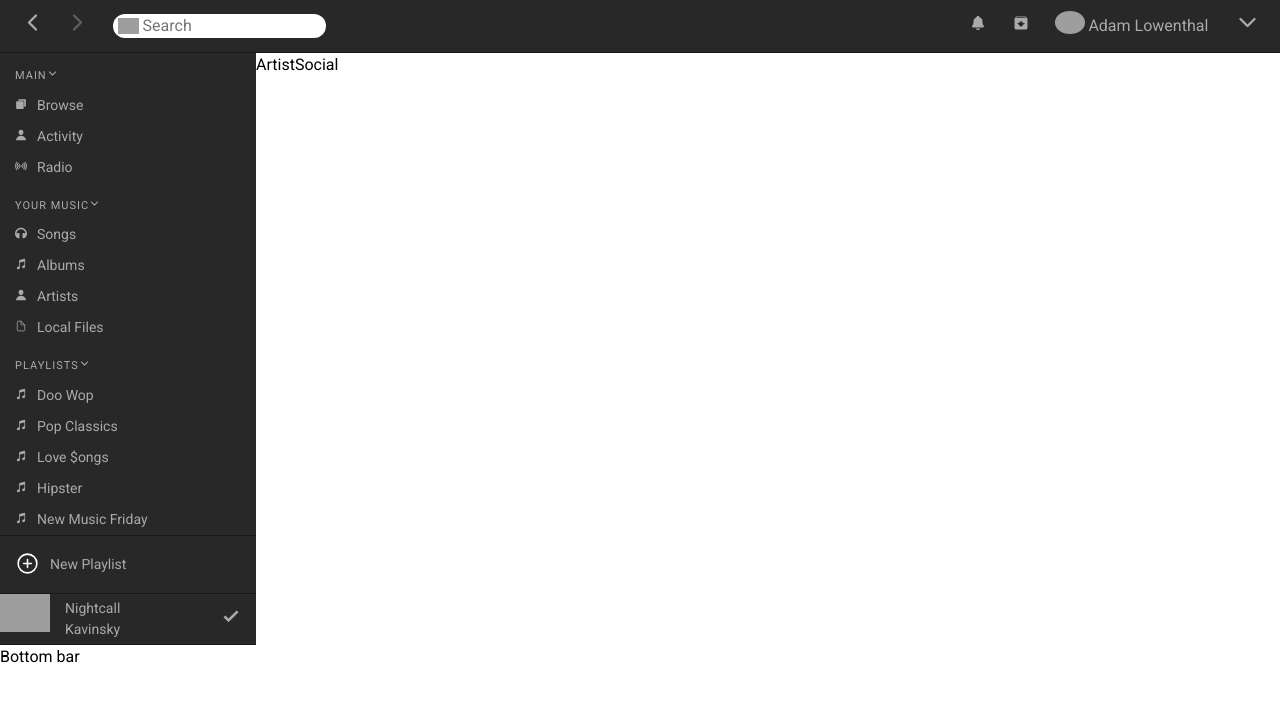
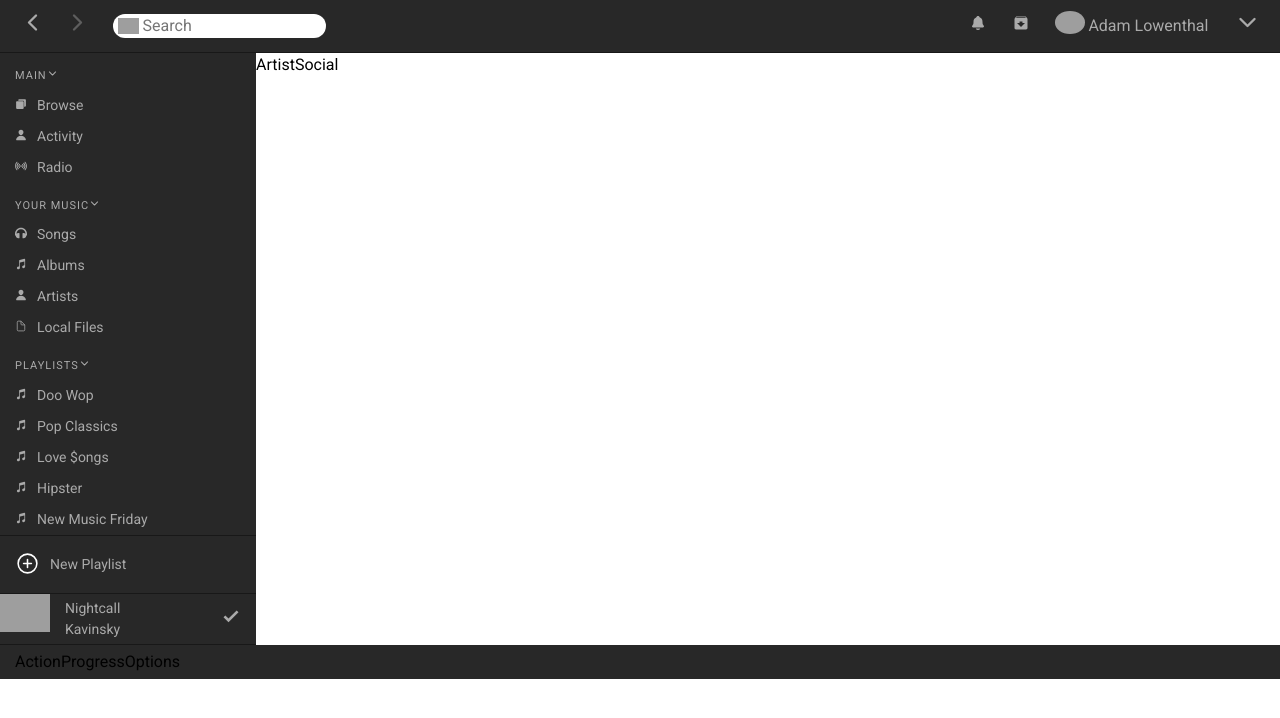
Before and after one commit to AntonSkliarov/spotify-app, a React (Create React App) app: page / in a window 1280 px wide. Shown: the top 718 px of the page. Built offline with nearby package versions, Linux system fonts and the light colour scheme; grey boxes are pictures that could not be loaded.

Commit message:
added current-track component and his basic layout

```diff
--- a/src/app/app.tsx
+++ b/src/app/app.tsx
@@ -2,11 +2,12 @@ import React from 'react';
 import { Header } from './components/header';
 import { Content } from './components/content';
 import './app.sass';
+import { CurrentTrack } from './components/current-track';
 
 export const App: React.FC = () => (
     <>
       <Header />
       <Content />
-      <section className="current-track">Bottom bar</section>
+      <CurrentTrack />
     </>
 );
--- a/src/app/components/current-track/current-track.sass
+++ b/src/app/components/current-track/current-track.sass
@@ -0,0 +1,9 @@
+@import '../../../helpers/_variables'
+
+.current-track
+  display: flex
+  flex-flow: row wrap
+  align-items: center
+
+  background: $light-black
+  padding: $padding-xs $padding
--- a/src/app/components/current-track/current-track.tsx
+++ b/src/app/components/current-track/current-track.tsx
@@ -1,6 +1,10 @@
 import React from 'react';
-import './current-track.sass'
+import './current-track.sass';
 
-export const CurrentTrack = () => (
-  <section className="current-track">Bottom bar</section>
+export const CurrentTrack: React.FC = () => (
+  <section className="current-track">
+    <div>Action</div>
+    <div>Progress</div>
+    <div>Options</div>
+  </section>
 );
```
